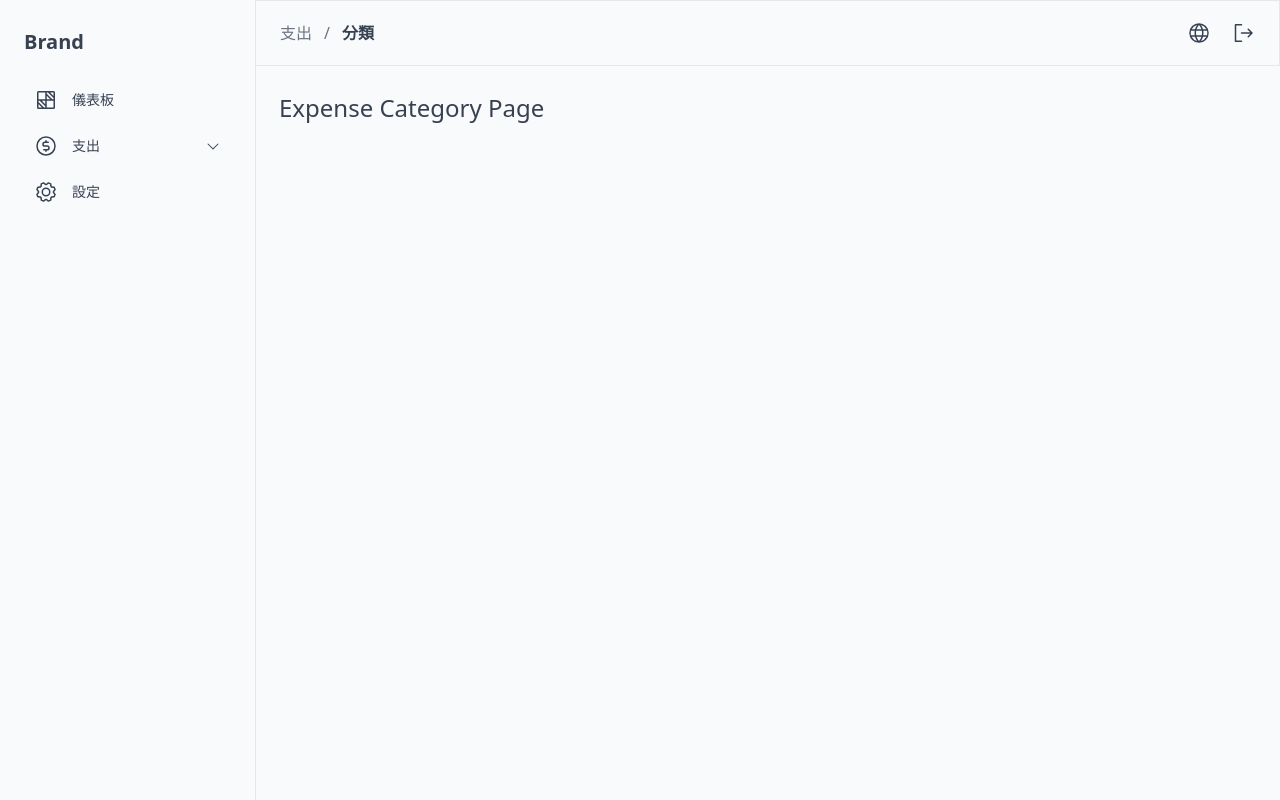
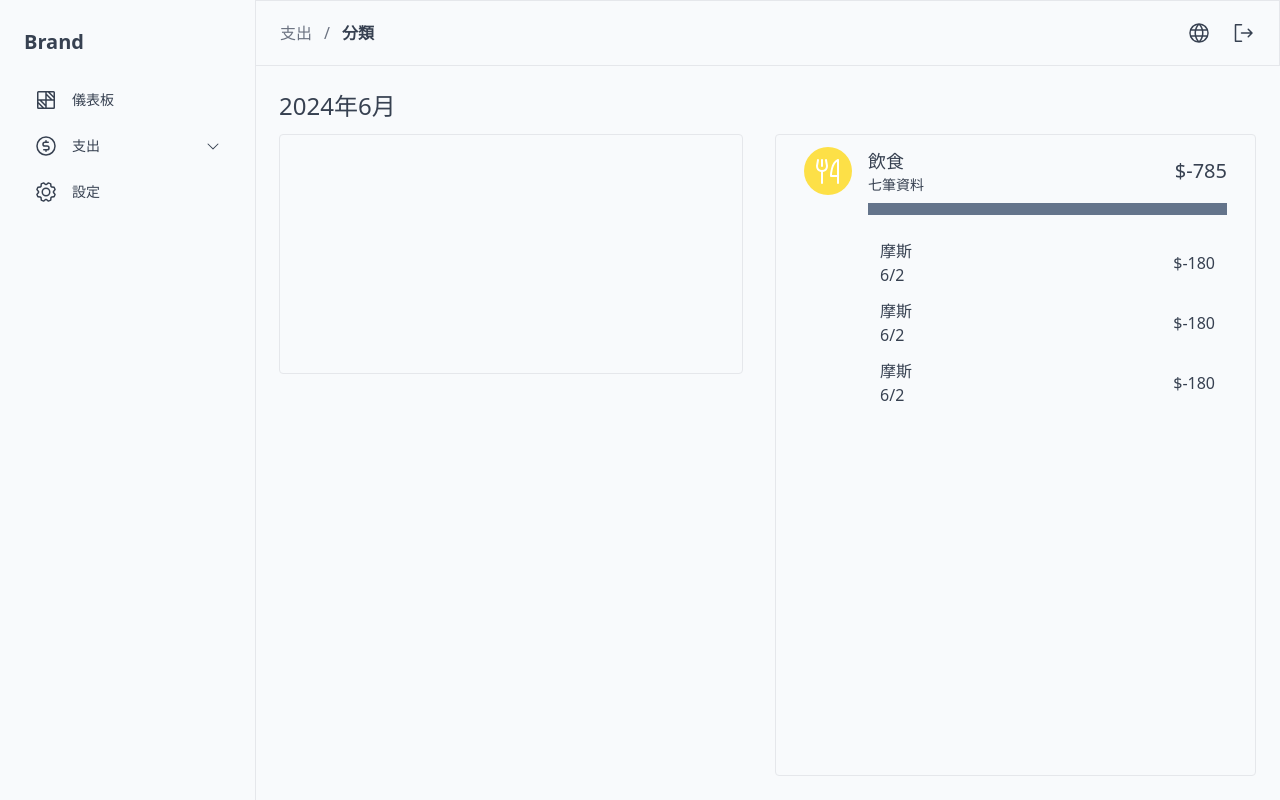
Before and after one commit to renee0410/cash_cache, a React (Vite) app: page /expense/category in a window 1280 px wide. Built offline with nearby package versions, Linux system fonts and the light colour scheme.

Commit message:
[ 新增 ] 支出分類列表切版 [ 修改 ] 支出明細列表ui調整

```diff
--- a/src/app/@pages/expensePage/ExpenseCategoryPage.tsx
+++ b/src/app/@pages/expensePage/ExpenseCategoryPage.tsx
@@ -1,9 +1,68 @@
 import React from 'react';
+
+import { ForkKnife } from '@phosphor-icons/react';
 
 const ExpenseCategoryPage = () => {
   return (
-    <div>
-      <h1>Expense Category Page</h1>
+    <div className='flex h-full flex-col space-y-3'>
+      <div className='text-2xl'>2024年6月</div>
+      <div className='flex flex-1 columns-2 flex-col gap-8 md:flex-row'>
+        {/* l-block */}
+        <div className='h-60 w-full rounded border'></div>
+        {/* r-block */}
+        <div className='size-full rounded border px-4'>
+          <div className='space-y-4 divide-y divide-gray-200'>
+            {/* 分類 */}
+            <div className='flex items-center p-3'>
+              <div className='flex w-full'>
+                <div className='flex size-12 items-center justify-center rounded-full bg-yellow-300 p-1'>
+                  <ForkKnife size={32} color='white' />
+                </div>
+                <div className='ml-4 flex-1 space-y-3'>
+                  <div className='space-y-2'>
+                    <div className='flex items-center'>
+                      <div className='flex flex-col'>
+                        <span className='text-lg'>飲食</span>
+                        <span className='text-sm'>七筆資料</span>
+                      </div>
+
+                      <span className='ml-auto text-xl'>$-785</span>
+                    </div>
+                    {/* 進度條 */}
+                    <div className='h-3 w-full bg-slate-500'></div>
+                  </div>
+                  {/* 明細 */}
+                  <ul className='list-disc space-y-3 p-3'>
+                    <li className='flex items-center'>
+                      <div className='flex flex-col'>
+                        <span>摩斯</span>
+                        <span>6/2</span>
+                      </div>
+                      <span className='ml-auto'>$-180</span>
+                    </li>
+
+                    <li className='flex items-center'>
+                      <div className='flex flex-col'>
+                        <span>摩斯</span>
+                        <span>6/2</span>
+                      </div>
+                      <span className='ml-auto'>$-180</span>
+                    </li>
+
+                    <li className='flex items-center'>
+                      <div className='flex flex-col'>
+                        <span>摩斯</span>
+                        <span>6/2</span>
+                      </div>
+                      <span className='ml-auto'>$-180</span>
+                    </li>
+                  </ul>
+                </div>
+              </div>
+            </div>
+          </div>
+        </div>
+      </div>
     </div>
   );
 };
--- a/src/app/@pages/expensePage/ExpenseDetailPage.tsx
+++ b/src/app/@pages/expensePage/ExpenseDetailPage.tsx
@@ -2,7 +2,7 @@ import React from 'react';
 
 const ExpenseDetailPage = () => {
   return (
-    <div className='space-y-6'>
+    <div className='flex h-full flex-col space-y-6'>
       <h1 className='block text-center'>2024年5月</h1>
       <div className='m-auto flex h-20 w-1/2 max-w-[240px] flex-col items-center rounded-lg bg-white py-4 shadow-lg'>
         <span>本月支出</span>
@@ -10,8 +10,8 @@ const ExpenseDetailPage = () => {
       </div>
 
       {/* List */}
-      <div>
-        <ul className='max-h-[570px] w-full divide-y divide-gray-200 overflow-y-scroll'>
+      <div className='flex-1 overflow-y-scroll'>
+        <ul className='w-full divide-y divide-gray-200 '>
           <div className='z-100 sticky top-0 border-y bg-gray-200 p-4 text-center text-base font-bold'>支出明細</div>
           <li className='flex justify-between px-2 py-3 text-sm font-medium'>
             <div className='flex gap-7'>
```
